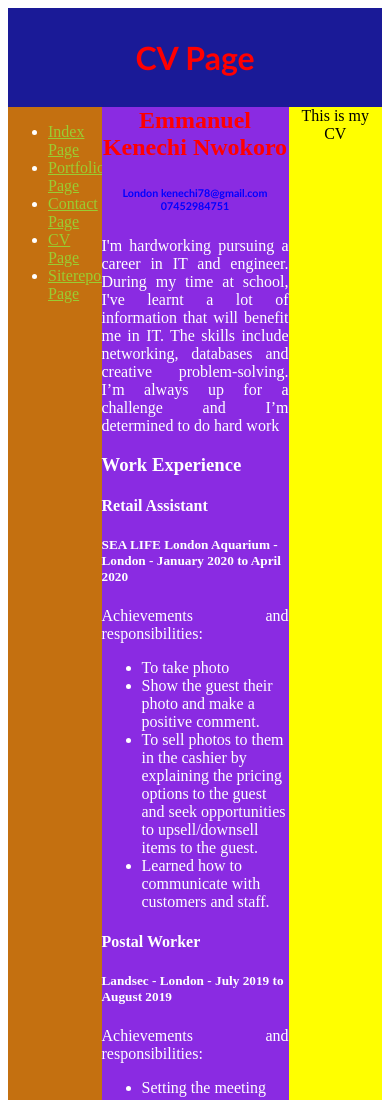
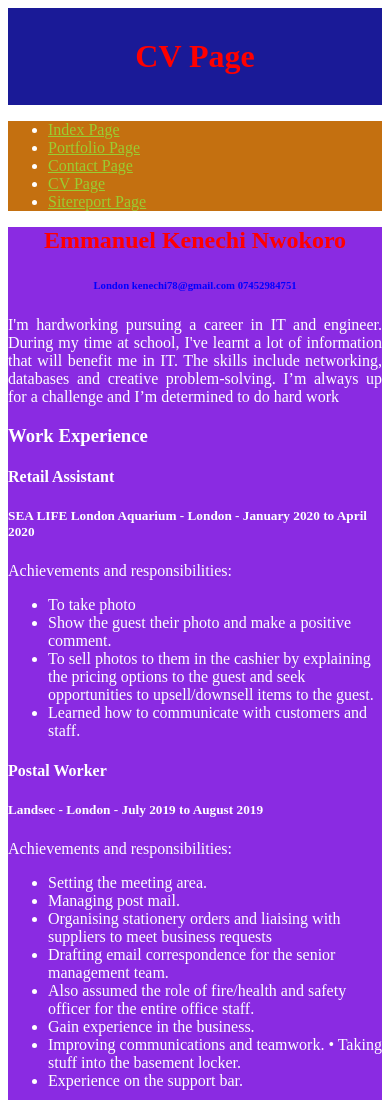
Before and after one commit to emmanuelnn/web-dev-assign, a plain HTML site: page cv.html in a window 390 px wide. Shown: the top 1100 px of the page. Drawn offline with Linux system fonts and the light colour scheme.

Commit message:
doing the mobile css

```diff
--- a/css/moblie.css
+++ b/css/mobile.css
@@ -4,7 +4,6 @@ h1{
    padding: 30px;
    grid-area: h1;
    margin: 0;
-   font-family: Calibri;
    text-align: center;
 
 }
@@ -42,20 +41,12 @@ footer{
     text-align: center;
 }
 
-body {
-    display: -moz-stack;
-    grid-template-columns: 25% 50% 25%;
-    grid-template-rows: auto;
-    grid-template-areas: "h1 h1 h1"
-     "nav main aside"
-     "footer footer footer";
-    }
+
 
     h2{
         background-color: blueviolet;
         color: red;
        margin: 0;
-       font-family: Calibri (Body);
        text-align: center;
 
     }
@@ -66,7 +57,6 @@ body {
 
     h6{
         color: blue;
-       font-family: Calibri;
        text-align: center;
     }
 
@@ -79,3 +69,12 @@ body {
         color:white
 
     }
+
+    body {
+    display: -moz-inline-stack;
+    grid-template-columns: 25% 50% 25%;
+    grid-template-rows: auto;
+    grid-template-areas: "h1 h1 h1"
+     "nav main aside"
+     "footer footer footer";
+    }
--- a/css/mystyle.css
+++ b/css/mystyle.css
@@ -4,7 +4,6 @@ h1{
    padding: 30px;
    grid-area: h1;
    margin: 0;
-   font-family: Calibri;
    text-align: center;
 
 }
@@ -42,20 +41,12 @@ footer{
     text-align: center;
 }
 
-body {
-    display: grid;
-    grid-template-columns: 25% 50% 25%;
-    grid-template-rows: auto;
-    grid-template-areas: "h1 h1 h1"
-     "nav main aside"
-     "footer footer footer";
-    }
+
 
     h2{
         background-color: blueviolet;
         color: red;
        margin: 0;
-       font-family: Calibri (Body);
        text-align: center;
 
     }
@@ -66,7 +57,6 @@ body {
 
     h6{
         color: blue;
-       font-family: Calibri;
        text-align: center;
     }
 
@@ -79,3 +69,12 @@ body {
         color:white
 
     }
+
+    body {
+    display: grid;
+    grid-template-columns: 25% 50% 25%;
+    grid-template-rows: auto;
+    grid-template-areas: "h1 h1 h1"
+     "nav main aside"
+     "footer footer footer";
+    }
--- a/cv.html
+++ b/cv.html
@@ -2,9 +2,13 @@
 <html lang="en">
 	<head>
 		<title>CV</title>
-        <link rel="stylesheet" href="css/mystyle.css" />
-        <link rel="stylesheet" href="css/moblie.css"/>
-        <meta charset="UTF-8">
+        <meta charset="UTF-8" />
+        <meta name="viewport" content="width=device-width, initial-scale=1" />
+        <link rel="stylesheet" href="css/mystyle.css" media="screen and (min-width: 900px)" />
+        <link rel="stylesheet" href="css/mobile.css" media="screen and (min-width: 300px) and (max-width: 750px)" />
+
+
+
     </head>
 
     <body>
```
Also changed, not shown: contact.html (+7 -4 lines), index.html (+7 -3 lines), portfolio.html (+5 -4 lines), sitereport.html (+7 -3 lines).
